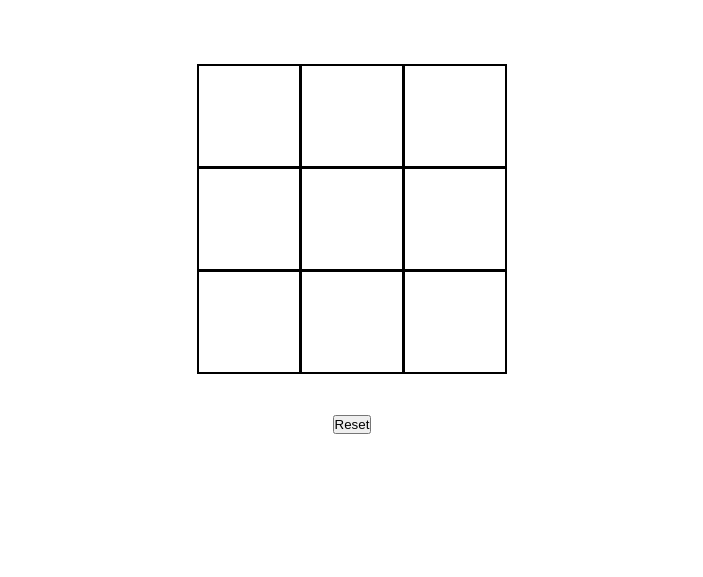
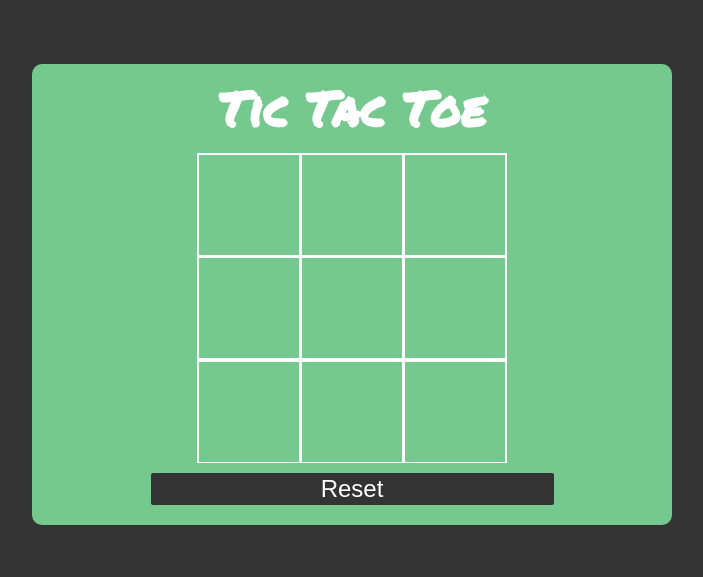
Before and after one commit to mattorme/tic-tac-toe, a plain HTML site: page index.html in a window 1280 px wide. Shown: the whole page, without its empty margins (288-991 px from the left). Drawn offline with Linux system fonts and the light colour scheme.

Commit message:
fully funcitoning and designed version

```diff
--- a/index.html
+++ b/index.html
@@ -8,6 +8,8 @@
   </head>
   <body>
     <main>
+      <div class="game">
+        <h1>Tic Tac Toe</h1>
       <div class="background">
         <div class="spaces space-1"></div>
         <div class="spaces space-2"></div>
@@ -25,7 +27,12 @@
       <div class="winner-msg-div">
         <p class="winner-msg-p"></p>
       </div>
-    </main>
+      <!-- <div class="score-count-div">
+        <p class="score-count-x">asd</p>
+        <p class="score-count-o">asd</p>
+      </div> -->
+    </div class="game">
+  </main>
     <script src="script.js"></script>
   </body>
 </html>
--- a/script.js
+++ b/script.js
@@ -53,7 +53,7 @@ function checkWin() {
       space5.textContent == playerOne &&
       space7.textContent == playerOne)
   ) {
-    winnerMsg.textContent = `X's won!`;
+    winnerMsg.textContent = `X's win!`;
     lockBoard();
   } else if (
     (space1.textContent == playerTwo &&
@@ -81,7 +81,7 @@ function checkWin() {
       space5.textContent == playerTwo &&
       space7.textContent == playerTwo)
   ) {
-    winnerMsg.textContent = `O's won!`;
+    winnerMsg.textContent = `O's win!`;
     lockBoard();
   }
 }
--- a/style.css
+++ b/style.css
@@ -1,27 +1,79 @@
+@import url("https://fonts.googleapis.com/css2?family=Permanent+Marker&display=swap");
+
 * {
   padding: 0;
   margin: 0;
   box-sizing: border-box;
 }
 
+.game {
+  background-color: #75c88e;
+  border-radius: 10px;
+  padding: 10px;
+}
 body {
   margin: 5% 25% 0 25%;
+  background-color: #333;
 }
 
-div {
+h1 {
+  text-align: center;
+  font-family: "Permanent Marker", cursive;
+  color: #ffffff;
+  margin-bottom: 10px;
+  font-size: 48px;
+}
+
+.spaces {
   height: 100px;
   width: 100px;
-  background-color: #ffffff;
+  background-color: #75c88e;
+  color: #ffffff;
   display: flex;
   justify-content: center;
   align-items: center;
   margin: 0 auto;
+  margin-top: 2px;
+  font-family: "Permanent Marker", cursive;
+  font-size: 48px;
+  cursor: pointer;
 }
 
 .background {
   display: grid;
   grid-template-columns: 1fr 1fr 1fr;
+
   height: 310px;
-  background-color: #000000;
+  background-color: #ffffff;
   width: 310px;
+  margin: 0 auto;
 }
+
+.reset-button-div {
+  text-align: center;
+  margin-top: 10px;
+}
+
+.winner-msg-div {
+  text-align: center;
+  margin-top: 10px;
+  font-size: 20px;
+}
+
+.winner-msg-p {
+  color: #ffffff;
+  font-size: 36px;
+  font-family: "Permanent Marker", cursive;
+}
+
+.reset-button {
+  background-color: #333333;
+  border: none;
+  border-radius: 2px;
+  cursor: pointer;
+  padding: 2px;
+  font-size: 24px;
+  width: 65%;
+  color: #ffffff;
+  outline: none;
+}
```
